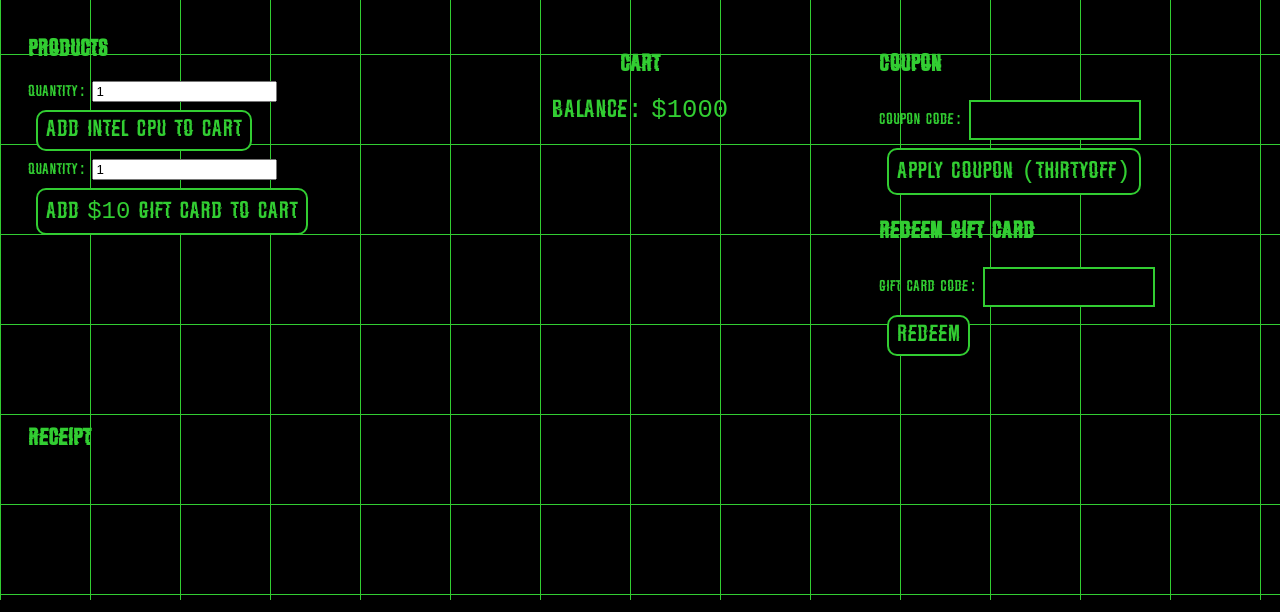
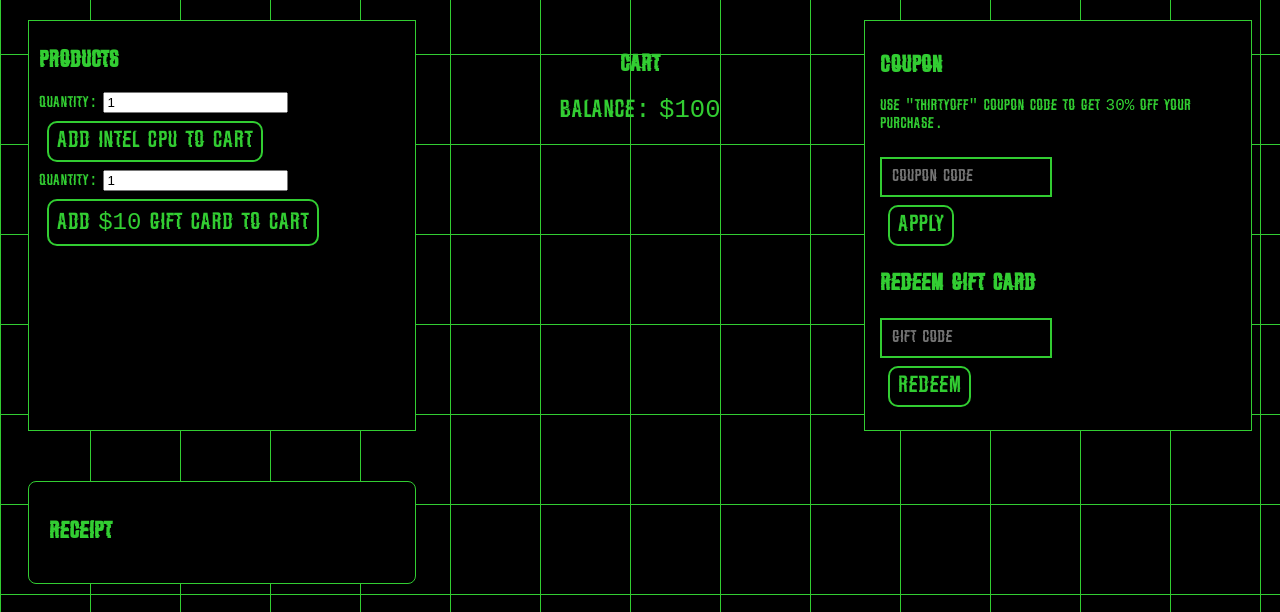
Before and after one commit to Heimd411/canUhackit, a PHP site: page /infinite_money.php in a window 1280 px wide. Shown: the part 216-828 px from the top of the page. Run offline with PHP 8.4, Linux system fonts and the light colour scheme.

Commit message:
css updates

```diff
--- a/public/bf_cookie.php
+++ b/public/bf_cookie.php
@@ -126,12 +126,10 @@ if (!isset($_SESSION['logged_in'])) {
         <div class="login-form">
             <form method="post">
                 <div class="form-group">
-                    <label for="username">Username:</label>
-                    <input type="text" id="username" name="username" required>
+                    <input type="text" id="username" name="username" placeholder="username" required>
                 </div>
                 <div class="form-group">
-                    <label for="password">Password:</label>
-                    <input type="password" id="password" name="password" required>
+                    <input type="password" id="password" name="password" placeholder="password" required>
                 </div>
                 <div class="form-group">
                     <label>
--- a/public/bf_pwchange.php
+++ b/public/bf_pwchange.php
@@ -103,12 +103,10 @@ if (!isset($_SESSION['logged_in'])) {
         <div class="login-form">
             <form method="post">
                 <div class="form-group">
-                    <label for="login_username">Username:</label>
-                    <input type="text" id="login_username" name="login_username" required>
+                    <input type="text" id="login_username" name="login_username" placeholder="username" required>
                 </div>
                 <div class="form-group">
-                    <label for="login_password">Password:</label>
-                    <input type="password" id="login_password" name="login_password" required>
+                    <input type="password" id="login_password" name="login_password" placeholder="password" required>
                 </div>
                 <button class="real-button" type="submit">Login</button>
             </form>
--- a/public/blacklist_strip.php
+++ b/public/blacklist_strip.php
@@ -105,14 +105,12 @@ if (isset($_POST['secret'])) {
         <p>There are secrets hiding in the database, can you uncover the secret?</p>
     </div>
     <form method="post">
-        <label for="search">Search:</label>
-        <input type="text" id="search" name="search">
+        <input type="text" id="search" name="search" placeholder="Search products">
         <button class="real-button" type="submit">Search</button>
     </form>
     <?php if (isset($search_results)) { echo $search_results; } ?>
     <form method="post">
-        <label for="secret">Secret:</label>
-        <input type="text" id="secret" name="secret">
+        <input type="text" id="secret" name="secret" placeholder="Secret">
         <button class="real-button" type="submit">Submit</button>
     </form>
     <?php if (isset($error)) { echo "<p class='error'>$error</p>"; } ?>
--- a/public/css/style.css
+++ b/public/css/style.css
@@ -225,6 +225,12 @@ label {
     text-align: center;
 }
 
+.products {
+    background-color: black;
+    border: 1px solid limegreen;
+    padding: 10px;
+}
+
 /* Cart section */
 .cart {
     padding: 15px;
@@ -243,6 +249,8 @@ label {
 /* Actions section */
 .actions {
     padding: 15px;
+    background-color: black;
+    border: 1px solid limegreen;
 }
 
 /* Congratulations section */
@@ -265,6 +273,21 @@ label {
 
 .login {
     grid-column: 3;
+}
+
+.login-form {
+    display: flex;
+    margin: 5px;
+    flex-direction: column;
+    align-items: center;
+}
+
+.receipt {
+    border: 1px solid limegreen;
+    background-color: black;
+    padding: 20px;
+    border-radius: 8px;
+    margin-top: 20px;
 }
 
 .message {
@@ -294,6 +317,10 @@ label {
 
 .form-group {
     margin: 10px;
+}
+
+.text-small {
+    font-size: 1em;
 }
 
 .product-resize {
--- a/public/fptrav.php
+++ b/public/fptrav.php
@@ -41,8 +41,7 @@ if (!isset($_SESSION['token'])) {
         <p>Your objective is simple, someone has uploaded a secret.txt file. It is most likly found in the uploads folder, find it!</p>
     </div>
     <form method="post">
-        <label for="file">File:</label>
-        <input type="text" id="file" name="file">
+        <input type="text" id="file" name="file" placeholder="File Path">
         <input type="hidden" name="token" value="<?php echo $_SESSION['token']; ?>">
         <button class="real-button" type="submit">Read File</button>
     </form>
--- a/public/fpvalid.php
+++ b/public/fpvalid.php
@@ -41,8 +41,7 @@ if (!isset($_SESSION['token'])) {
         <p>Your objective is to find your current working directory is.(dont overthink)</p>
     </div>
     <form method="post">
-        <label for="command">Search:</label>
-        <input type="text" id="command" name="command">
+        <input type="text" id="command" name="command" placeholder="Command">
         <input type="hidden" name="token" value="<?php echo $_SESSION['token']; ?>">
         <button class="real-button" type="submit">Submit</button>
     </form>
--- a/public/infinite_money.php
+++ b/public/infinite_money.php
@@ -44,7 +44,7 @@ unset($_SESSION['insufficient_workflow_purchased_items']);
 
 // Initialize session variables
 if (!isset($_SESSION['infinite_money_balance'])) {
-    $_SESSION['infinite_money_balance'] = 1000;
+    $_SESSION['infinite_money_balance'] = 100;
 }
 if (!isset($_SESSION['infinite_money_cart'])) {
     $_SESSION['infinite_money_cart'] = array();
@@ -203,14 +203,15 @@ if (isset($_SESSION['infinite_money_discount'])) {
 
     <div class="actions">
         <h2>Coupon</h2>
+        <p class="text-small">Use "thirtyoff" coupon code to get 30% off your purchase.</p>
         <form method="post">
-            Coupon Code: <input type="text" name="coupon"><br>
-            <button class="real-button" type="submit" name="apply_coupon">Apply Coupon (thirtyoff)</button>
+            <input type="text" name="coupon" placeholder="coupon code"><br>
+            <button class="real-button" type="submit" name="apply_coupon">Apply</button>
         </form>
 
         <h2>Redeem Gift Card</h2>
         <form method="post">
-            Gift Card Code: <input type="text" name="gift_card_code"><br>
+            <input type="text" name="gift_card_code" placeholder="gift code"><br>
             <button class="real-button" type="submit" name="redeem_gift_card">Redeem</button>
         </form>
     </div>
--- a/public/oscmdblind.php
+++ b/public/oscmdblind.php
@@ -47,8 +47,7 @@ $allowed_commands = [
         <p>Are we able to inject commands? Where does the output go? And who am i?</p>
     </div>
     <form method="post">
-        <label for="command">Search:</label>
-        <input type="text" id="command" name="command">
+        <input type="text" id="command" name="command" placeholder="Command">
         <input type="hidden" name="token" value="<?php echo $_SESSION['token']; ?>">
         <button class="real-button" type="submit">Submit</button>
     </form>
--- a/public/oscmdsimp.php
+++ b/public/oscmdsimp.php
@@ -41,8 +41,7 @@ if (!isset($_SESSION['token'])) {
         <p>Hey you. Yes you! I'm looking for a file, can you help me find it?</p>
     </div>
     <form method="post">
-        <label for="command">Search:</label>
-        <input type="text" id="command" name="command">
+        <input type="text" id="command" name="command" placeholder="Command">
         <input type="hidden" name="token" value="<?php echo $_SESSION['token']; ?>">
         <button class="real-button" type="submit">Submit</button>
     </form>
--- a/public/union_based.php
+++ b/public/union_based.php
@@ -95,14 +95,12 @@ if (isset($_POST['admin_password'])) {
         <p>It has to be here somewhere? Password!</p>
     </div>
     <form method="post">
-        <label for="search">Search:</label>
-        <input type="text" id="search" name="search">
+        <input type="text" id="search" name="search" placeholder="Search products">
         <button class="real-button" type="submit">Search</button>
     </form>
     <?php if (isset($search_results)) { echo $search_results; } ?>
     <form method="post">
-        <label for="admin_password">Admin Password:</label>
-        <input type="password" id="admin_password" name="admin_password">
+        <input type="password" id="admin_password" name="admin_password" placeholder="admin password">
         <button class="real-button" type="submit">Submit</button>
     </form>
     <?php if (isset($error)) { echo "<p class='error'>$error</p>"; } ?>
--- a/public/url_encoding.php
+++ b/public/url_encoding.php
@@ -66,14 +66,12 @@ if (isset($_POST['decoded_result'])) {
         <p>Some%ne is playing tr%cks on me! ZmluZCB0aGUgY29kZSEgbm90IHRoZSBzZWNyZXQh</p>
     </div>
     <form method="get">
-        <label for="search">Search:</label>
-        <input type="text" id="search" name="search">
+        <input type="text" id="search" name="search" placeholder="Search products">
         <button class="real-button" type="submit">Search</button>
     </form>
     <?php if (isset($search_results)) { echo $search_results; } ?>
     <form method="post">
-        <label for="decoded_result">Decoded Result:</label>
-        <input type="text" id="decoded_result" name="decoded_result">
+        <input type="text" id="decoded_result" name="decoded_result" placeholder="Decoded result">
         <button class="real-button" type="submit">Submit</button>
     </form>
     <?php if (isset($error)) { echo "<p class='error'>$error</p>"; } ?>
```
Also changed, not shown: includes/db.php (+4 -4 lines), public/auth_bypass_state.php (+3 -5 lines), public/unfiltered_sqli.php (+3 -8 lines), public/userenum_sub.php (+3 -5 lines), public/userenum_time.php (+3 -5 lines).
